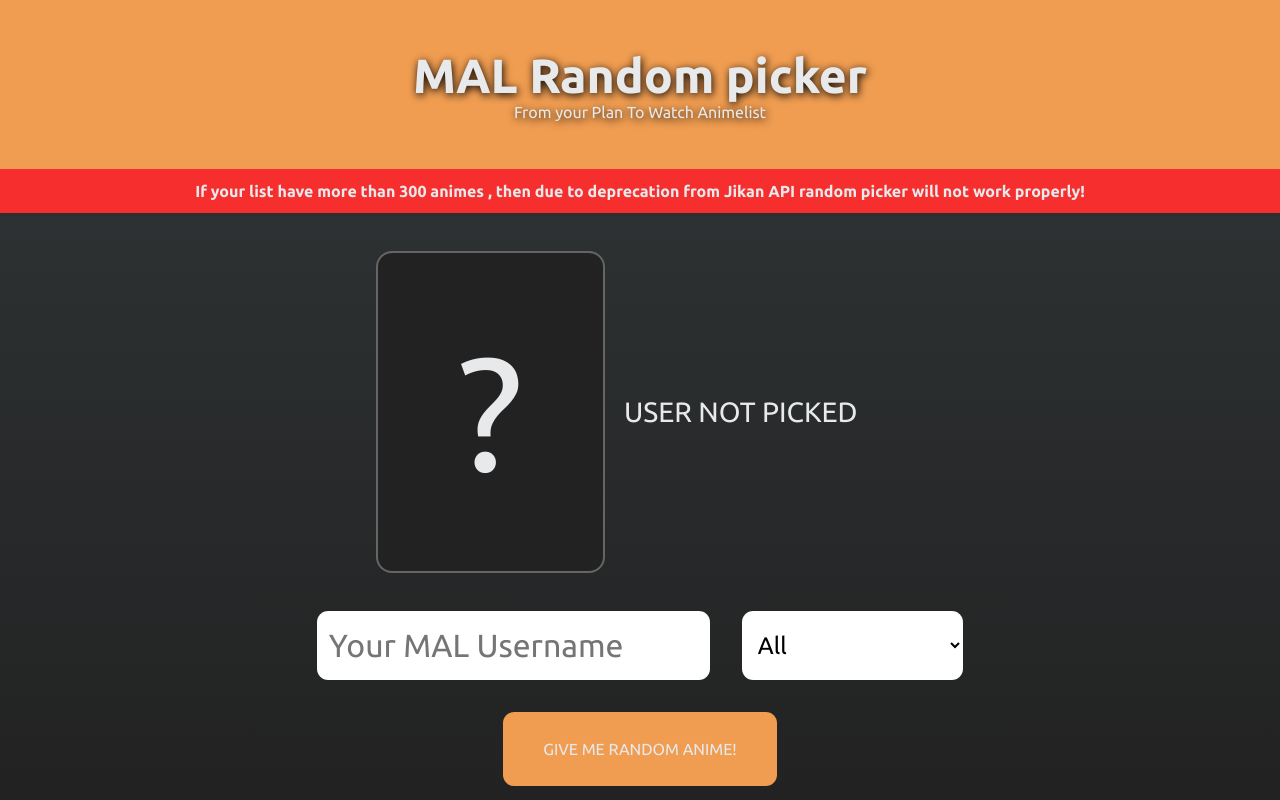
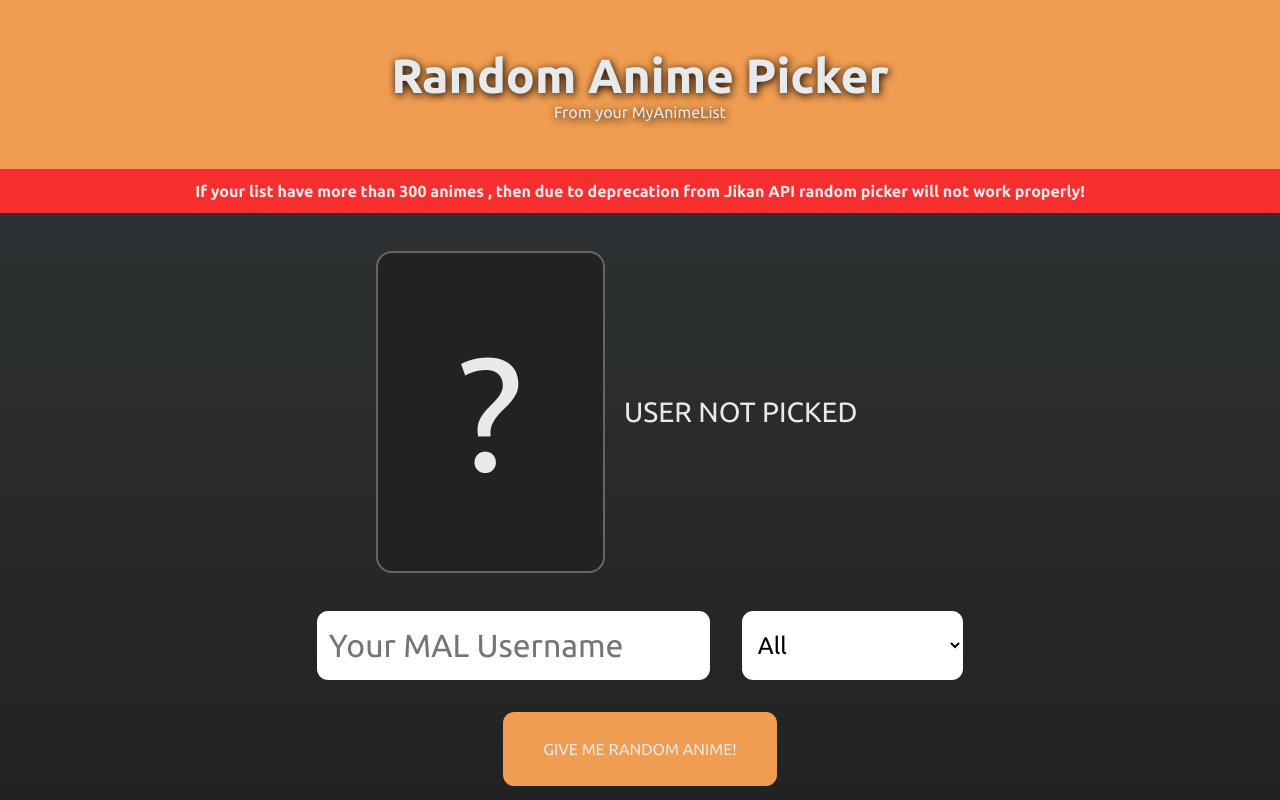
Before and after one commit to Bushenzie/malr-project, a React (Create React App) app: page / in a window 1280 px wide. Built offline with nearby package versions, Linux system fonts and the light colour scheme.

Commit message:
Heading Update

```diff
--- a/src/components/Heading.js
+++ b/src/components/Heading.js
@@ -3,8 +3,8 @@
 const Heading = () => {
   return (
     <div className="heading">
-        <h1>MAL Random picker</h1>
-        <p>From your Plan To Watch Animelist</p>
+        <h1>Random Anime Picker</h1>
+        <p>From your MyAnimeList</p>
     </div>
   )
 }
```
